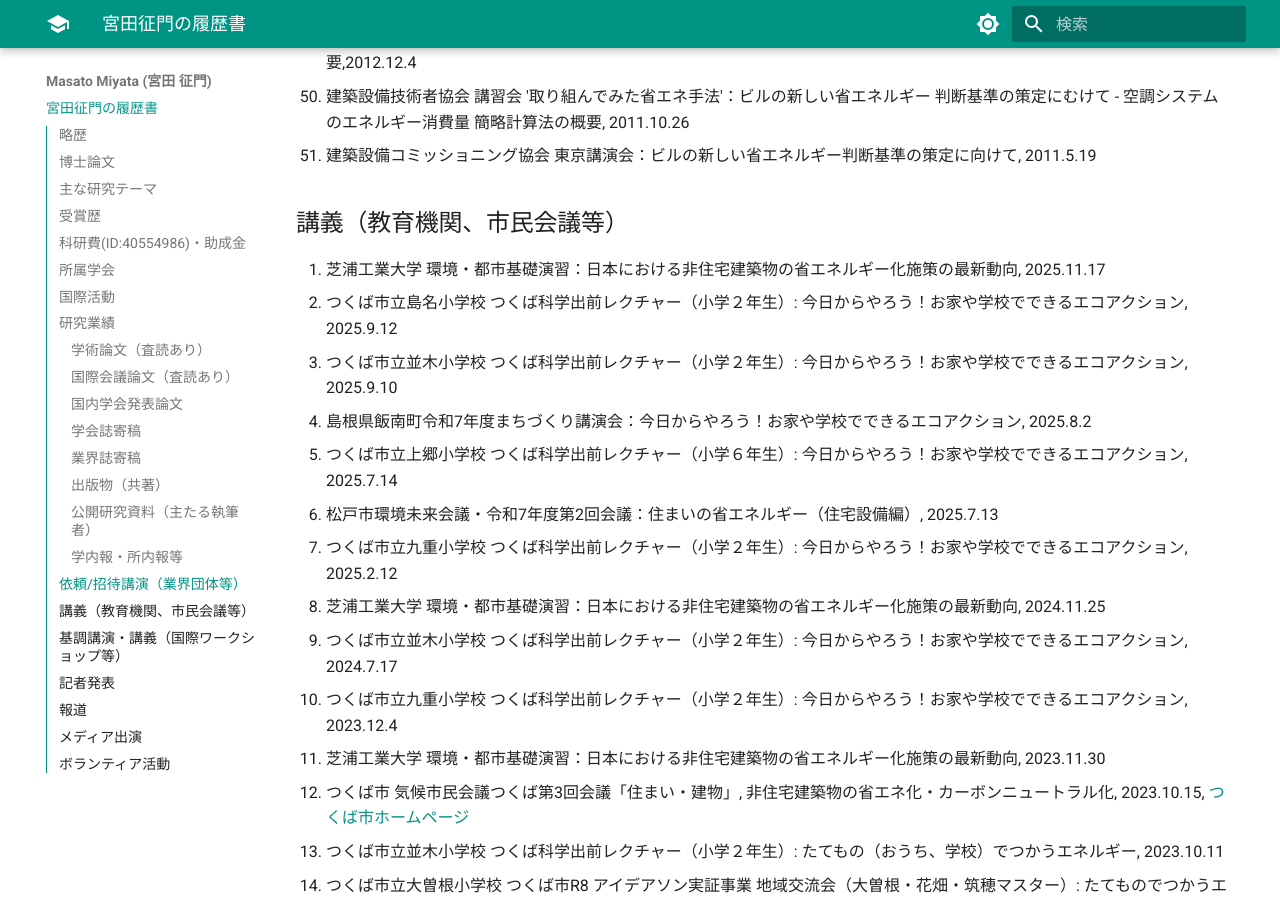
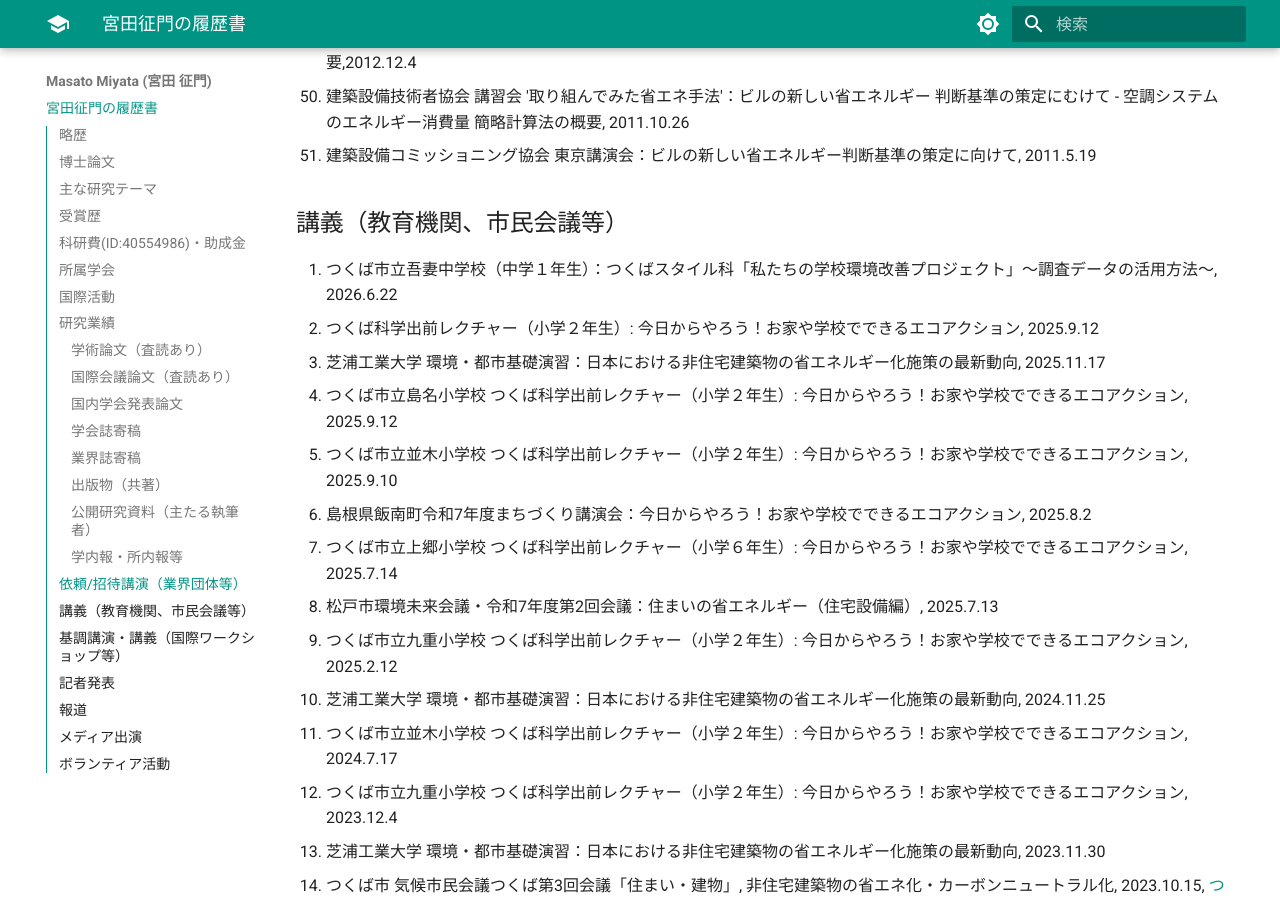
Before and after one commit to MasatoMiyata/CurriculumVitae, an MkDocs documentation site: the page built from docs/index.md, in a window 1280 px wide and 900 px high, scrolled down 33316 px. Built offline with MkDocs 1.6.1 and Material for MkDocs 9.7.7, drawn with Linux system fonts in a browser that asks for light colours.

Commit message:
出前講座を追加

```diff
--- a/docs/index.md
+++ b/docs/index.md
@@ -31,7 +31,6 @@
     * 地中熱等の未利用エネルギーを利用した空調システムの性能検証と運転最適化
 
 ## 受賞歴
-
 1. 空気調和・衛生工学会 功績賞,「環境建築と熱負荷・熱環境シミュレーション法に関する研究, シミュレーション技術の動向調査とコンポーネントプログラムの開発」, 2026.5.14
 1. 令和6年度国土技術政策総合研究所発表会 最優秀賞「非住宅建築物のゼロエネルギービル（ZEB）化改修の促進に関する研究開発」, 宮田征門, 2024.6.27
 1. 空気調和・衛生工学会 功績賞,「実用的熱負荷シミュレーションのためのNewHASP・Radiance・換気回路網プログラムを用いたファサードモデルの検討及び連携用熱負荷計算プログラムNewHASP-μの公開」, 2024.5.10
@@ -579,29 +578,31 @@
 51. 建築設備コミッショニング協会 東京講演会：ビルの新しい省エネルギー判断基準の策定に向けて, 2011.5.19
 
 ## 講義（教育機関、市民会議等）
-1. 芝浦工業大学 環境・都市基礎演習：日本における非住宅建築物の省エネルギー化施策の最新動向, 2025.11.17
-1. つくば市立島名小学校 つくば科学出前レクチャー（小学２年生）: 今日からやろう！お家や学校でできるエコアクション, 2025.9.12
-2. つくば市立並木小学校 つくば科学出前レクチャー（小学２年生）: 今日からやろう！お家や学校でできるエコアクション, 2025.9.10
-7. 島根県飯南町令和7年度まちづくり講演会：今日からやろう！お家や学校でできるエコアクション, 2025.8.2
-8. つくば市立上郷小学校 つくば科学出前レクチャー（小学６年生）: 今日からやろう！お家や学校でできるエコアクション, 2025.7.14
-9. 松戸市環境未来会議・令和7年度第2回会議：住まいの省エネルギー（住宅設備編）, 2025.7.13
-10. つくば市立九重小学校 つくば科学出前レクチャー（小学２年生）: 今日からやろう！お家や学校でできるエコアクション, 2025.2.12
-11. 芝浦工業大学 環境・都市基礎演習：日本における非住宅建築物の省エネルギー化施策の最新動向, 2024.11.25
-12. つくば市立並木小学校 つくば科学出前レクチャー（小学２年生）: 今日からやろう！お家や学校でできるエコアクション, 2024.7.17
-13. つくば市立九重小学校 つくば科学出前レクチャー（小学２年生）: 今日からやろう！お家や学校でできるエコアクション, 2023.12.4
-14. 芝浦工業大学 環境・都市基礎演習：日本における非住宅建築物の省エネルギー化施策の最新動向, 2023.11.30
-15. つくば市 気候市民会議つくば第3回会議「住まい・建物」, 非住宅建築物の省エネ化・カーボンニュートラル化, 2023.10.15, [つくば市ホームページ](https://www.city.tsukuba.lg.jp/soshikikarasagasu/seikatsukankyobukankyoseisakuka/gyomuannai/1/1/CAT/16923.html)
-16. つくば市立並木小学校 つくば科学出前レクチャー（小学２年生）: たてもの（おうち、学校）でつかうエネルギー, 2023.10.11
-17. つくば市立大曽根小学校 つくば市R8 アイデアソン実証事業 地域交流会（大曽根・花畑・筑穂マスター）: たてものでつかうエネルギー, 2022.12.10
-18. 神戸大学 熱環境計画A： 建築物のカーボンニュートラル化に関する政策検討の最前線 クラウドを活用した省エネ性能評価とビッグデータ収集, 2022.11.21
-19. イオンリテール イオン下妻店（出前講座） ：たてものでつかう エネルギー, 2018.8.6
-20. 東京大学 環境調整工学特論 2018年度： 建築物のエネルギー消費性能の定量的評価, 2018.6.26
-21. 東京大学 建築環境特論 2017年度：究極の省エネルギー建築物を設計するために必要な3つのこと, 2017.5.12
-22. 東京大学 建築環境特論 2016年度：究極の省エネルギー建築物を設計するために必要な3つのこと, 2016.5.13
-23. 東京大学 建築環境特論 2015年度：究極の省エネルギー建築物を設計するために必要な3つのこと, 2015.7.10,
-24. 工学院大学 建築学部まちづくり学科 建築学特別講義 2015年度：究極の省エネルギー建築物を設計するために必要な3つのこと, 2015.6.5
-25. つくばエキスポセンター ミニ講演（出前講座）：住まいで使うエネルギーについて, 2013.11.23
-26. つくば市立手代木南小学校（出前講座）：住まいで使うエネルギー, 2013.7.26
+1. つくば市立吾妻中学校（中学１年生）：つくばスタイル科「私たちの学校環境改善プロジェクト」～調査データの活用方法～, 2026.6.22
+2. つくば科学出前レクチャー（小学２年生）: 今日からやろう！お家や学校でできるエコアクション, 2025.9.12
+3. 芝浦工業大学 環境・都市基礎演習：日本における非住宅建築物の省エネルギー化施策の最新動向, 2025.11.17
+4. つくば市立島名小学校 つくば科学出前レクチャー（小学２年生）: 今日からやろう！お家や学校でできるエコアクション, 2025.9.12
+5. つくば市立並木小学校 つくば科学出前レクチャー（小学２年生）: 今日からやろう！お家や学校でできるエコアクション, 2025.9.10
+6. 島根県飯南町令和7年度まちづくり講演会：今日からやろう！お家や学校でできるエコアクション, 2025.8.2
+7.  つくば市立上郷小学校 つくば科学出前レクチャー（小学６年生）: 今日からやろう！お家や学校でできるエコアクション, 2025.7.14
+8.  松戸市環境未来会議・令和7年度第2回会議：住まいの省エネルギー（住宅設備編）, 2025.7.13
+9.  つくば市立九重小学校 つくば科学出前レクチャー（小学２年生）: 今日からやろう！お家や学校でできるエコアクション, 2025.2.12
+10. 芝浦工業大学 環境・都市基礎演習：日本における非住宅建築物の省エネルギー化施策の最新動向, 2024.11.25
+11. つくば市立並木小学校 つくば科学出前レクチャー（小学２年生）: 今日からやろう！お家や学校でできるエコアクション, 2024.7.17
+12. つくば市立九重小学校 つくば科学出前レクチャー（小学２年生）: 今日からやろう！お家や学校でできるエコアクション, 2023.12.4
+13. 芝浦工業大学 環境・都市基礎演習：日本における非住宅建築物の省エネルギー化施策の最新動向, 2023.11.30
+14. つくば市 気候市民会議つくば第3回会議「住まい・建物」, 非住宅建築物の省エネ化・カーボンニュートラル化, 2023.10.15, [つくば市ホームページ](https://www.city.tsukuba.lg.jp/soshikikarasagasu/seikatsukankyobukankyoseisakuka/gyomuannai/1/1/CAT/16923.html)
+15. つくば市立並木小学校 つくば科学出前レクチャー（小学２年生）: たてもの（おうち、学校）でつかうエネルギー, 2023.10.11
+16. つくば市立大曽根小学校 つくば市R8 アイデアソン実証事業 地域交流会（大曽根・花畑・筑穂マスター）: たてものでつかうエネルギー, 2022.12.10
+17. 神戸大学 熱環境計画A： 建築物のカーボンニュートラル化に関する政策検討の最前線 クラウドを活用した省エネ性能評価とビッグデータ収集, 2022.11.21
+18. イオンリテール イオン下妻店（出前講座） ：たてものでつかう エネルギー, 2018.8.6
+19. 東京大学 環境調整工学特論 2018年度： 建築物のエネルギー消費性能の定量的評価, 2018.6.26
+20. 東京大学 建築環境特論 2017年度：究極の省エネルギー建築物を設計するために必要な3つのこと, 2017.5.12
+21. 東京大学 建築環境特論 2016年度：究極の省エネルギー建築物を設計するために必要な3つのこと, 2016.5.13
+22. 東京大学 建築環境特論 2015年度：究極の省エネルギー建築物を設計するために必要な3つのこと, 2015.7.10,
+23. 工学院大学 建築学部まちづくり学科 建築学特別講義 2015年度：究極の省エネルギー建築物を設計するために必要な3つのこと, 2015.6.5
+24. つくばエキスポセンター ミニ講演（出前講座）：住まいで使うエネルギーについて, 2013.11.23
+25. つくば市立手代木南小学校（出前講座）：住まいで使うエネルギー, 2013.7.26
 
 ## 基調講演・講義（国際ワークショップ等）
 1. Toward Zero Energy Buildings in Indonesia, Standard Japanese Simulation System for ZEB (WEBPRO) and Analysis of the Accumulated Data, 2025.7.23
```
Also changed, not shown: site/index.html, site/search/search_index.json, site/sitemap.xml, 1 other file.
